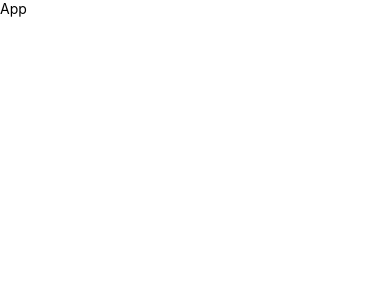
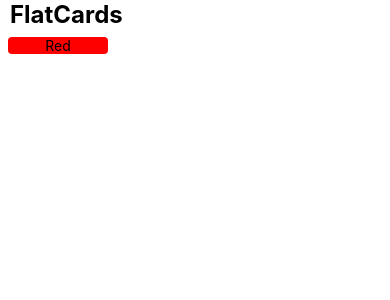
Before and after one commit to haseebt456/styler-app, a React Native app: screen / in a window 390 px wide. Shown: the top 300 px of the page. Built offline with nearby package versions, Linux system fonts and the light colour scheme.

Commit message:
Added a card

```diff
--- a/App.tsx
+++ b/App.tsx
@@ -1,12 +1,13 @@
 import { View, Text, SafeAreaView, ScrollView } from 'react-native'
 import React from 'react'
+import FlatCards from './components/FlatCards'
 
 const App = () => {
   return (
     <SafeAreaView>
-      <ScrollView>
-      <Text>App</Text>
-      </ScrollView>
+      <Text>
+      <FlatCards />
+      </Text>
     </SafeAreaView >
   )
 }
--- a/components/FlatCards.tsx
+++ b/components/FlatCards.tsx
@@ -0,0 +1,38 @@
+import { StyleSheet, Text, View } from 'react-native'
+import React from 'react'
+
+export default function FlatCards() {
+  return (
+    <View>
+      <Text style={styles.headingText}>FlatCards</Text>
+      <View style={styles.container}>
+        <View style={[styles.card, styles.cardOne]}>
+           <Text>Red</Text>
+        </View>
+      </View>
+    </View>
+  )
+}
+
+const styles = StyleSheet.create({
+  headingText: {
+    fontSize: 24,
+    fontWeight: 'bold',
+    paddingHorizontal: 10
+  },
+  container: {
+  },
+  card: {
+    flex: 1,
+    justifyContent: 'center',
+    alignItems: 'center',
+    borderRadius: 4,
+    margin: 8 ,
+    width: 100,
+    height: 100,
+
+  },
+  cardOne: {
+    backgroundColor: 'red'
+  }
+})
```
